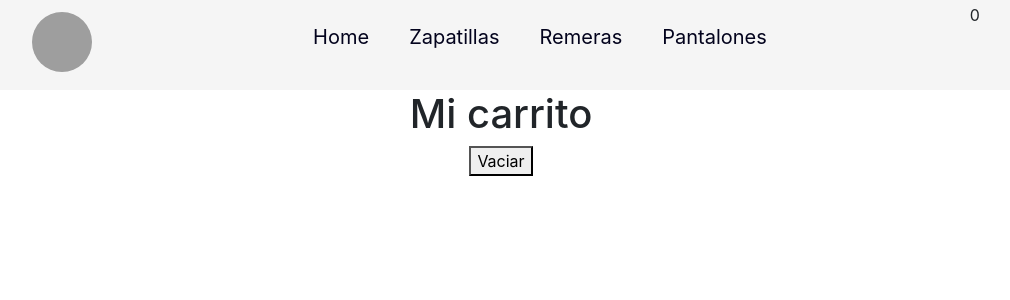
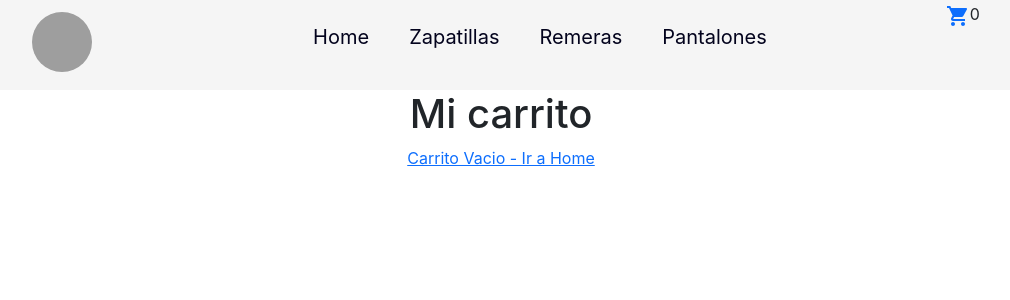
Before and after one commit to GabrielaPatriciaRodriguez/my-ecommerce-react, a React (Create React App) app: page /cart in a window 1280 px wide. Shown: the top 300 px of the page, without its empty margins (139-1149 px from the left). Built offline with nearby package versions, Linux system fonts and the light colour scheme; grey boxes are pictures that could not be loaded; the HTML template or start-up script is replaced by a standard one.

Commit message:
componente carrito

```diff
--- a/src/components/Card/Card.js
+++ b/src/components/Card/Card.js
@@ -4,9 +4,15 @@ import CardContent from '@mui/material/CardContent';
 import CardMedia from '@mui/material/CardMedia';
 import Typography from '@mui/material/Typography';
 import { CardActionArea } from '@mui/material';
+import { Button } from 'react-bootstrap';
+import { useContext } from "react";
+
+import { CartContext } from "../../context/CartContext";
 
 function Carta({item}) {
+  const { clear } = useContext(CartContext);
   return (
+    <div>
     <Card sx={{ maxWidth: 345 }}>
       <CardActionArea>
         <CardMedia
@@ -31,6 +37,14 @@ function Carta({item}) {
         </CardContent>
       </CardActionArea>
     </Card>
+    <button
+            onClick={() => {
+              clear();
+            }}
+          >
+            Vaciar
+          </button>
+    </div>
   );
 }
 
--- a/src/components/Carrito/Carrito.js
+++ b/src/components/Carrito/Carrito.js
@@ -1,26 +1,29 @@
-import React from 'react';
-import { useContext } from 'react';
+import { CardActionArea } from "@mui/material";
 
-import { CartContext } from '../../context/CartContext';
-import Carta from '../Card/Card';
+import { useContext } from "react";
+
+import { Link } from "react-router-dom";
+
+import { CartContext } from "../../context/CartContext";
+import Carta from "../Card/Card";
 
 const Carrito = () => {
-    const {cart, clear} = useContext(CartContext);
-
-    console.log("cart", cart)
+  const { cart } = useContext(CartContext);
 
   return (
+
     <div>
-        <h1>Mi carrito</h1>
+      <h1>Mi carrito</h1>
+      <div>
+      {cart.length ? cart.map((item, id) => (
+            <Carta item={item} key={id} />
+          )) : <Link to="/"><p>Carrito Vacio - Ir a Home</p></Link>}
+      </div>
 
-        {cart.map((item, id) => <Carta item={item} key={id} />)}
 
-        <button onClick={() => {clear()}}>Vaciar</button>
 
     </div>
-  )
-
-
-}
+  );
+};
 
 export default Carrito;
--- a/src/components/Cart/Cart.css
+++ /dev/null
@@ -1,3 +0,0 @@
-.carrito{
-    padding-top: 30px;
-  }
--- a/src/components/Cart/Cart.js
+++ /dev/null
@@ -1,21 +0,0 @@
-import ShoppingCartIcon from "@mui/icons-material/ShoppingCart";
-
-import "./Cart.css";
-
-import { useContext } from 'react';
-
-import { CartContext } from '../../context/CartContext';
-
-const Cart = () => {
-
-  const {cart} = useContext(CartContext);
-
-  return (
-    <>
-      <ShoppingCartIcon className="carrito" />
-      <span>{cart.length} </span>
-    </>
-  );
-};
-
-export default Cart;
--- a/src/components/Navigation/Navigation.js
+++ b/src/components/Navigation/Navigation.js
@@ -1,10 +1,16 @@
+import {useContext} from "react";
+
 import "./Navigation.css";
+
+import ShoppingCartIcon from "@mui/icons-material/ShoppingCart";
 
 import { Link } from "react-router-dom";
 
-import Cart from "../Cart/Cart";
+import { CartContext } from "../../context/CartContext";
+
 
 const Navigation = () => {
+  const { cart } = useContext(CartContext);
   return (
     <nav>
       <div>
@@ -31,10 +37,10 @@ const Navigation = () => {
         </Link>
       </ul>
       <div>
-
-        <Cart className="carrito" />
-
-
+        <Link to="/cart">
+          <ShoppingCartIcon className="carrito" />
+        </Link>
+        <span>{cart.length}</span>
       </div>
     </nav>
   );
--- a/src/context/CartContext.js
+++ b/src/context/CartContext.js
@@ -50,7 +50,7 @@ export const CartProvider = ({ children }) => {
   }
 
   return (
-    <CartContext.Provider value={{ cart, addCart, isInCart, clear, removeItem }}>
+    <CartContext.Provider value={{ cart, setCart, addCart, isInCart, clear, removeItem }}>
       {children}
     </CartContext.Provider>
   );
```
